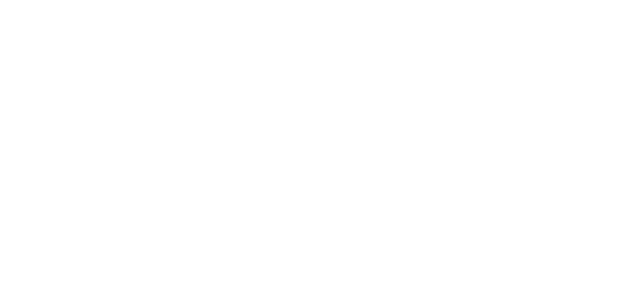
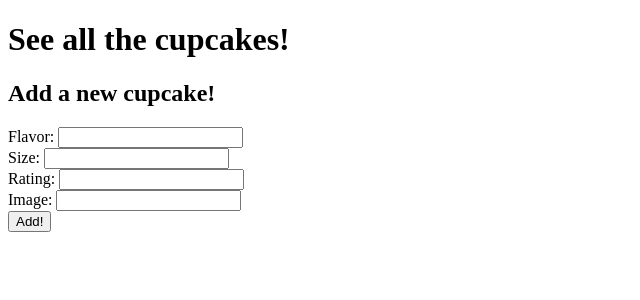
Before and after one commit to marauder77/cupcakes, a Flask app: page / in a window 1280 px wide. Before the commit the part shown is empty. Shown: the top 300 px of the page, without its empty margins (0-640 px from the left). Run offline with Flask 2, Linux system fonts and the light colour scheme; data that the repository does not hold is empty; parts of the project's set-up code (start-up, migrations or seed data) failed here and were passed over.

Commit message:
adding other routes and html/css

```diff
--- a/app.py
+++ b/app.py
@@ -16,6 +16,59 @@ def root():
     return render_template("index.html")
 
 @app.route('/api/cupcakes')
+
+
 def list_cupcakes():
     cupcakes = [cupcake.to_dict() for cupcake in Cupcake.query.all()]
     return jsonify(cupcakes=cupcakes)
+
+@app.route("/api/cupcakes/<int:cupcake_id>")
+# somethign is giving me an error here and I can't figure it out.
+def get_cupcake(cupcake_id):
+
+    cupcake = Cupcake.query.get_or_404(cupcake_id)
+    return jsonify(cupcake=cupcake.to_dict())
+
+
+@app.route('/api/cupcakes', METHODS=["POST"])
+def create_cupcake():
+    data = request.json
+
+    cupcake=Cupcake(
+        flavor=data['flavor'],
+        rating=data['rating'],
+        size=data['size'],
+        image=data['image'] or None)
+
+    db.session.add(cupcake)
+    db.session.commit()
+
+    return (jsonify(cupcake=cupcake.to_dict), 201)
+
+
+@app.route("/api/cupcakes/<int:cupcake_id>", methods=["PATCH"])
+def update_cupcake(cupcake_id):
+
+    data = request.json
+
+    cupcake = Cupcake.query.get_or_404(cupcake_id)
+
+    cupcake.flavor = data['flavor']
+    cupcake.rating = data['rating']
+    cupcake.size = data['size']
+    cupcake.image = data['image']
+
+    db.session.add(cupcake)
+    db.session.commit()
+
+    return jsonify(cupcake=cupcake.to_dict())
+
+
+@app.route("/api/cupcakes/<int:cupcake_id>", methods=["DELETE"])
+def remove_cupcake(cupcake_id):
+    cupcake = Cupcake.query.get_or_404(cupcake_id)
+
+    db.session.delete(cupcake)
+    db.session.commit()
+
+    return jsonify(message="Deleted")
--- /dev/null
+++ b/static/cupcakes.js
@@ -0,0 +1,63 @@
+const BASE_URL = "http://localhost:5000/api";
+
+
+
+function generateCupcakeHTML(cupcake) {
+  return `
+    <div data-cupcake-id=${cupcake.id}>
+      <li>
+        ${cupcake.flavor} / ${cupcake.size} / ${cupcake.rating}
+        <button class="delete-button">X</button>
+      </li>
+      <img class="Cupcake-img"
+            src="${cupcake.image}"
+            alt="(no image provided)">
+    </div>
+  `;
+}
+
+
+/** put initial cupcakes on page. */
+
+async function showInitialCupcakes() {
+  const response = await axios.get(`${BASE_URL}/cupcakes`);
+
+  for (let cupcakeData of response.data.cupcakes) {
+    let newCupcake = $(generateCupcakeHTML(cupcakeData));
+    $("#cupcakes-list").append(newCupcake);
+  }
+}
+
+
+$("#new-cupcake-form").on("submit", async function (evt) {
+  evt.preventDefault();
+
+  let flavor = $("#form-flavor").val();
+  let rating = $("#form-rating").val();
+  let size = $("#form-size").val();
+  let image = $("#form-image").val();
+
+  const newCupcakeResponse = await axios.post(`${BASE_URL}/cupcakes`, {
+    flavor,
+    rating,
+    size,
+    image
+  });
+
+  let newCupcake = $(generateCupcakeHTML(newCupcakeResponse.data.cupcake));
+  $("#cupcakes-list").append(newCupcake);
+  $("#new-cupcake-form").trigger("reset");
+});
+
+
+$("#cupcakes-list").on("click", ".delete-button", async function (evt) {
+  evt.preventDefault();
+  let $cupcake = $(evt.target).closest("div");
+  let cupcakeId = $cupcake.attr("data-cupcake-id");
+
+  await axios.delete(`${BASE_URL}/cupcakes/${cupcakeId}`);
+  $cupcake.remove();
+});
+
+
+$(showInitialCupcakes);
--- /dev/null
+++ b/static/style.css
@@ -0,0 +1,4 @@
+.Cupcake-img {
+    max-width: 200px;
+    max-height: 200px;
+}
--- a/templates/index.html
+++ b/templates/index.html
@@ -3,13 +3,49 @@
 
 <head>
     <meta charset="UTF-8">
-    <meta http-equiv="X-UA-Compatible" content="IE=edge">
     <meta name="viewport" content="width=device-width, initial-scale=1.0">
-    <title>Testing</title>
+    <meta http-equiv="X-UA-Compatible" content="ie=edge">
+    <title>Cupcakes</title>
+    <link rel="stylesheet" href="/static/style.css">
 </head>
 
 <body>
 
+    <h1>See all the cupcakes!</h1>
+
+    <ul id="cupcakes-list">
+    </ul>
+
+    <h2>Add a new cupcake!</h2>
+
+    <form id="new-cupcake-form">
+        <div>
+            <label for="form-flavor">Flavor: </label>
+            <input name="flavor" id="form-flavor">
+        </div>
+
+        <div>
+            <label for="form-size">Size: </label>
+            <input name="size" id="form-size">
+        </div>
+
+        <div>
+            <label for="form-rating">Rating: </label>
+            <input type="number" name="rating" id="form-rating">
+        </div>
+
+        <div>
+            <label for="form-image">Image: </label>
+            <input name="image" id="form-image">
+        </div>
+
+        <button>Add!</button>
+    </form>
+
+    <script src="https://unpkg.com/jquery"></script>
+    <script src="https://unpkg.com/axios/dist/axios.js"></script>
+    <script src="/static/cupcakes.js"></script>
+
 </body>
 
 </html>
```
Also changed, not shown: models.py (+4 -4 lines).
